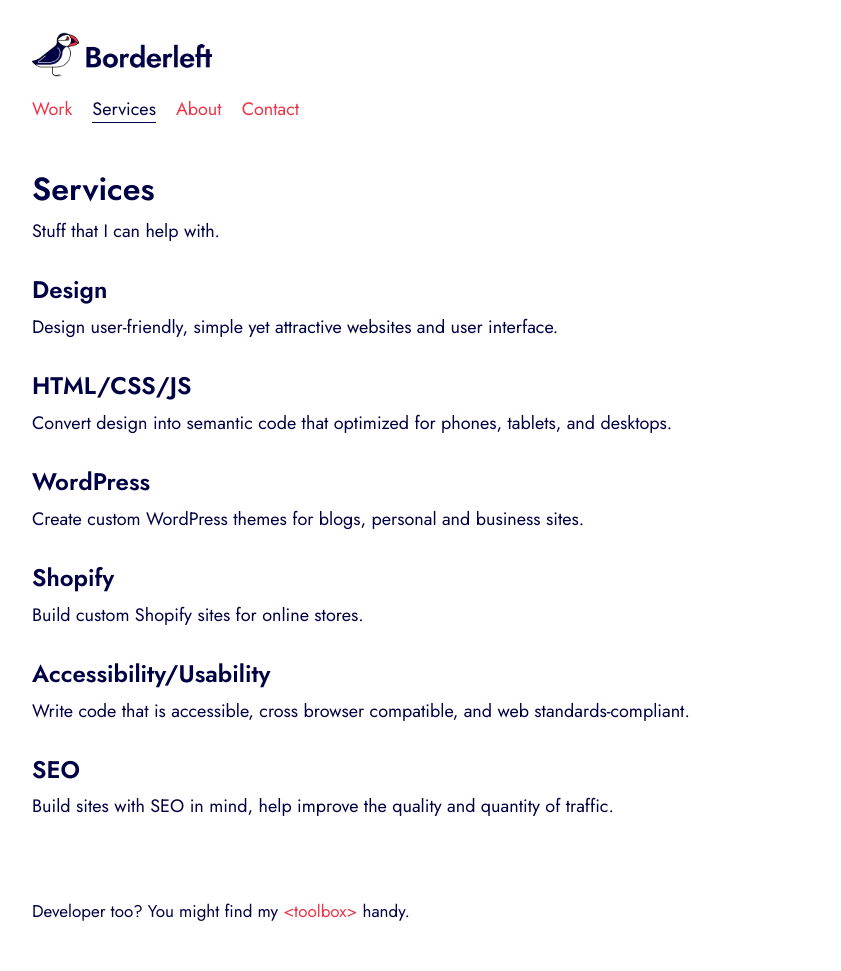
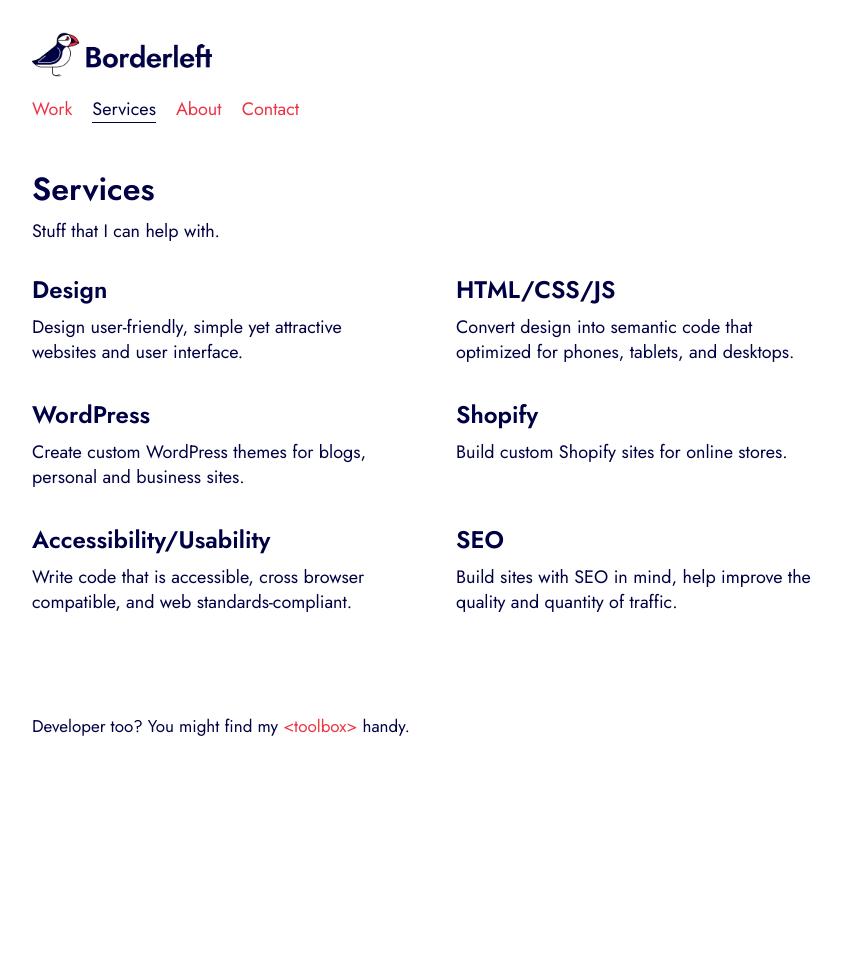
Before and after one commit to borderleft/borderleft.github.io, a Jekyll site: the page built from services.html, in a window 1280 px wide. Shown: the whole page, without its empty margins (208-1049 px from the left). Built offline with Jekyll 4.4.1, drawn with Linux system fonts in a browser that asks for light colours; after the commit the page ends 900 px from its top, so only the background shows below that.

Commit message:
Build 2.3

```diff
--- a/_config.yml
+++ b/_config.yml
@@ -1,4 +1,4 @@
 name: Borderleft
 description: Design beautiful websites and build with web standards.
-build: 2.2
+build: 2.3
 permalink: pretty
--- a/assets/css/base.css
+++ b/assets/css/base.css
@@ -213,6 +213,10 @@
     width: 100%;
 }
 
+.cell {
+    margin-top: 2rem;
+}
+
 .about {
     max-width: var(--layout-8);
 }
@@ -236,7 +240,7 @@
 }
 
 @media (min-width: 1024px) {
-    .work {
+    .cards {
         margin: 0 -1.875rem;
     }
     .card {
@@ -250,6 +254,17 @@
         flex: 1;
         padding: 1.875rem;
         box-shadow: inset -1px 0 0 0 var(--color-light-border);
+    }
+    @supports (display: grid) {
+        .cells {
+            display: grid;
+            grid-template-columns: repeat(2,1fr);
+            gap: 1rem 3rem;
+            margin-top: 2rem;
+        }
+        .cell {
+            margin-top: 0;
+        }
     }
 }
 
--- a/services.html
+++ b/services.html
@@ -6,20 +6,34 @@
 <h1>{{ page.title }}</h1>
 <p>Stuff that I can help with.</p>
 
+<div class="cells">
+    <div class="cell">
         <h2>Design</h2>
         <p>Design user-friendly, simple yet attractive websites and user interface.</p>
+    </div>
 
+    <div class="cell">
         <h2>HTML/CSS/JS</h2>
         <p>Convert design into semantic code that optimized for phones, tablets, and desktops.</p>
+    </div>
 
+    <div class="cell">
         <h2>WordPress</h2>
         <p>Create custom WordPress themes for blogs, personal and business sites.</p>
+    </div>
 
+    <div class="cell">
         <h2>Shopify</h2>
         <p>Build custom Shopify sites for online stores.</p>
+    </div>
 
+    <div class="cell">
         <h2>Accessibility/Usability</h2>
         <p>Write code that is accessible, cross browser compatible, and web standards-compliant.</p>
+    </div>
 
+    <div class="cell">
         <h2>SEO</h2>
         <p>Build sites with SEO in mind, help improve the quality and quantity of traffic.</p>
+    </div>
+</div>
--- a/work.html
+++ b/work.html
@@ -3,10 +3,10 @@
 title: Work
 ---
 
-<div class="work">
-    <h1 class="hidden">{{ page.title }}</h1>
-    <p class="hidden">Showcases some of my favorite projects.</p>
+<h1 class="hidden">{{ page.title }}</h1>
+<p class="hidden">Showcases some of my favorite projects.</p>
 
+<div class="cards">
     <div class="card">
         <div class="card-image">
             <p><a href="http://duneacq.com/"><img class="lazy" src="/assets/img/work/sm/dune.png" data-src="/assets/img/work/md/dune.png" width="560" height="315" alt=""></a></p>
```
Lines whose indentation alone changed are shown as unchanged.
